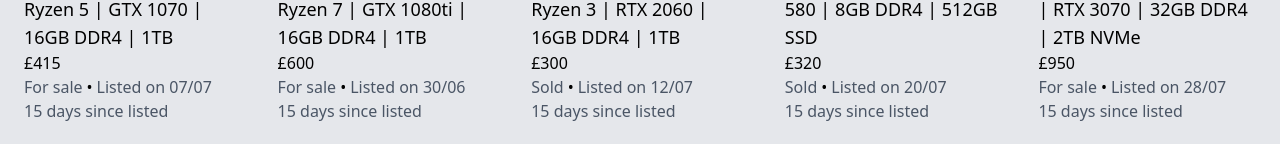
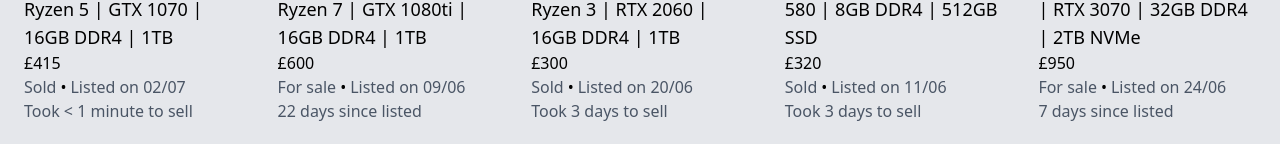
Before and after one commit to Dempsey845/pc-flipping-manager, a React (Vite) app: page / in a window 1280 px wide. Shown: the part 1265-1409 px from the top of the page. Built offline with nearby package versions, Linux system fonts and the light colour scheme.

Commit message:
Added helper functions

```diff
--- a/src/App.jsx
+++ b/src/App.jsx
@@ -1,13 +1,95 @@
+import { useEffect, useState } from "react";
 import "./App.css";
 import Analytics from "./components/Analytics";
 import Builds from "./components/Builds";
+import { getTimeDifferenceString } from "./helpers/epoch";
+import { calculateAverageTimeToSell, createBuild } from "./helpers/build";
+
+const testBuild = {
+  id: 1,
+  title: "Custom Gaming PC | Ryzen 5 | GTX 1070 | 16GB DDR4 | 1TB",
+  price: 415,
+  status: "Sold",
+  listDate: 1751448766,
+  soldDate: 1751448776, // 1749989231
+  timeSinceSold: null,
+  imageSrc:
+    "https://scontent-man2-1.xx.fbcdn.net/v/t45.5328-4/498714416_1396967997920745_3329994914885161320_n.jpg?stp=dst-jpg_p960x960_tt6&_nc_cat=105&ccb=1-7&_nc_sid=247b10&_nc_ohc=9ig94iC6KGIQ7kNvwEjNfvi&_nc_oc=AdkQvZq7ram7FEA-39bxlyv-q9ePh_yOnSkZm-Dhsh1CWhS8B6lv4PC-4Hv-nHLjwXE&_nc_zt=23&_nc_ht=scontent-man2-1.xx&_nc_gid=BZSCNvOhJq-f07EJ3_SZCA&oh=00_AfMAjSFirBCobwZSyAuwj5wq6V_zt61zxQEd_Qavk_7mUA&oe=6865A426",
+};
+
+const testBuild2 = {
+  id: 2,
+  title: "Custom Gaming PC | Ryzen 7 | GTX 1080ti | 16GB DDR4 | 1TB",
+  price: 600,
+  status: "For sale",
+  listDate: 1749439050,
+  soldDate: null, // 1749469050
+  timeSinceSold: null,
+  imageSrc:
+    "https://scontent-man2-1.xx.fbcdn.net/v/t45.5328-4/498714416_1396967997920745_3329994914885161320_n.jpg?stp=dst-jpg_p960x960_tt6&_nc_cat=105&ccb=1-7&_nc_sid=247b10&_nc_ohc=9ig94iC6KGIQ7kNvwEjNfvi&_nc_oc=AdkQvZq7ram7FEA-39bxlyv-q9ePh_yOnSkZm-Dhsh1CWhS8B6lv4PC-4Hv-nHLjwXE&_nc_zt=23&_nc_ht=scontent-man2-1.xx&_nc_gid=BZSCNvOhJq-f07EJ3_SZCA&oh=00_AfMAjSFirBCobwZSyAuwj5wq6V_zt61zxQEd_Qavk_7mUA&oe=6865A426",
+};
+
+const testBuild3 = {
+  id: 3,
+  title: "Custom Gaming PC | Ryzen 3 | RTX 2060 | 16GB DDR4 | 1TB",
+  price: 300,
+  status: "Sold",
+  listDate: 1750411655,
+  soldDate: 1750671655,
+  timeSinceSold: null,
+  imageSrc:
+    "https://scontent-man2-1.xx.fbcdn.net/v/t45.5328-4/498714416_1396967997920745_3329994914885161320_n.jpg?stp=dst-jpg_p960x960_tt6&_nc_cat=105&ccb=1-7&_nc_sid=247b10&_nc_ohc=9ig94iC6KGIQ7kNvwEjNfvi&_nc_oc=AdkQvZq7ram7FEA-39bxlyv-q9ePh_yOnSkZm-Dhsh1CWhS8B6lv4PC-4Hv-nHLjwXE&_nc_zt=23&_nc_ht=scontent-man2-1.xx&_nc_gid=BZSCNvOhJq-f07EJ3_SZCA&oh=00_AfMAjSFirBCobwZSyAuwj5wq6V_zt61zxQEd_Qavk_7mUA&oe=6865A426",
+};
+
+const testBuild4 = {
+  id: 4,
+  title: "Budget Build | i5 | RX 580 | 8GB DDR4 | 512GB SSD",
+  price: 320,
+  status: "Sold",
+  listDate: 1749647802,
+  soldDate: 1749907802,
+  timeSinceSold: null,
+  imageSrc:
+    "https://scontent-man2-1.xx.fbcdn.net/v/t45.5328-4/498714416_1396967997920745_3329994914885161320_n.jpg?stp=dst-jpg_p960x960_tt6&_nc_cat=105&ccb=1-7&_nc_sid=247b10&_nc_ohc=9ig94iC6KGIQ7kNvwEjNfvi&_nc_oc=AdkQvZq7ram7FEA-39bxlyv-q9ePh_yOnSkZm-Dhsh1CWhS8B6lv4PC-4Hv-nHLjwXE&_nc_zt=23&_nc_ht=scontent-man2-1.xx&_nc_gid=BZSCNvOhJq-f07EJ3_SZCA&oh=00_AfMAjSFirBCobwZSyAuwj5wq6V_zt61zxQEd_Qavk_7mUA&oe=6865A426",
+};
+
+const testBuild5 = {
+  id: 5,
+  title: "High-End Build | Ryzen 7 | RTX 3070 | 32GB DDR4 | 2TB NVMe",
+  price: 950,
+  status: "For sale",
+  listDate: 1750758420,
+  soldDate: null, // 1750968420
+  timeSinceSold: null,
+  imageSrc: "your-image-url.jpg",
+};
 
 function App() {
+  const [builds, setBuilds] = useState([]);
+  const [avgTTS, setAvgTTS] = useState(null);
+
+  useEffect(() => {
+    const initialBuilds = [
+      createBuild(testBuild),
+      createBuild(testBuild2),
+      createBuild(testBuild3),
+      createBuild(testBuild4),
+      createBuild(testBuild5),
+    ];
+
+    // TODO: only calculate this when a build is edited / added / deleted, save to user data and display (or when refresh stats button is pressed)
+    const tts = calculateAverageTimeToSell(initialBuilds);
+    console.log(tts.string);
+    setAvgTTS(tts);
+
+    setBuilds(initialBuilds);
+  }, []);
+
   return (
     <div className="app flex flex-col bg-gray-200 w-full h-full">
       <div className="content m-3 flex flex-col gap-15">
         <Analytics />
-        <Builds />
+        <Builds builds={builds} setBuilds={setBuilds} />
       </div>
     </div>
   );
--- a/src/components/Build.jsx
+++ b/src/components/Build.jsx
@@ -1,6 +1,6 @@
 import { useState } from "react";
 import BuildOptions from "./BuildOptions";
-import { formatEpochToDayMonth } from "../helpers/epoch";
+import { formatEpochToDayMonth, getDaysSinceEpoch } from "../helpers/epoch";
 
 function BuildImage({ build, listView, setTargetBuild, setShowMoreModal }) {
   const [hovered, setHovered] = useState(false);
@@ -45,6 +45,7 @@ export default function Build({
   const gridViewStyle = "flex flex-col max-w-64";
 
   const dayMonth = formatEpochToDayMonth(build.listDate);
+  const daysSinceListed = getDaysSinceEpoch(build.listDate);
 
   return (
     <div
@@ -68,7 +69,11 @@ export default function Build({
           <p> • </p>
           <p className="list-date note">Listed on {dayMonth}</p>
         </div>
-        <p className="days-since-listed note">15 days since listed</p>
+        <p className="days-since-listed note">
+          {build.status == "Sold"
+            ? `Took ${build.timeSinceSold.string} to sell`
+            : `${daysSinceListed} days since listed`}
+        </p>
         {listView && windowWidth >= 640 && (
           <div className="flex justify-between gap-3">
             <BuildOptions buildStatus={build.status} />
--- a/src/components/Builds.jsx
+++ b/src/components/Builds.jsx
@@ -1,50 +1,7 @@
-import { use, useEffect, useState } from "react";
+import { useEffect, useState } from "react";
 import Build from "./Build";
 import BuildOptions from "./BuildOptions";
-
-const testBuild = {
-  title: "Custom Gaming PC | Ryzen 5 | GTX 1070 | 16GB DDR4 | 1TB",
-  price: 415,
-  status: "For sale",
-  listDate: 1751923845,
-  imageSrc:
-    "https://scontent-man2-1.xx.fbcdn.net/v/t45.5328-4/498714416_1396967997920745_3329994914885161320_n.jpg?stp=dst-jpg_p960x960_tt6&_nc_cat=105&ccb=1-7&_nc_sid=247b10&_nc_ohc=9ig94iC6KGIQ7kNvwEjNfvi&_nc_oc=AdkQvZq7ram7FEA-39bxlyv-q9ePh_yOnSkZm-Dhsh1CWhS8B6lv4PC-4Hv-nHLjwXE&_nc_zt=23&_nc_ht=scontent-man2-1.xx&_nc_gid=BZSCNvOhJq-f07EJ3_SZCA&oh=00_AfMAjSFirBCobwZSyAuwj5wq6V_zt61zxQEd_Qavk_7mUA&oe=6865A426",
-};
-
-const testBuild2 = {
-  title: "Custom Gaming PC | Ryzen 7 | GTX 1080ti | 16GB DDR4 | 1TB",
-  price: 600,
-  status: "For sale",
-  listDate: 1751278023,
-  imageSrc:
-    "https://scontent-man2-1.xx.fbcdn.net/v/t45.5328-4/498714416_1396967997920745_3329994914885161320_n.jpg?stp=dst-jpg_p960x960_tt6&_nc_cat=105&ccb=1-7&_nc_sid=247b10&_nc_ohc=9ig94iC6KGIQ7kNvwEjNfvi&_nc_oc=AdkQvZq7ram7FEA-39bxlyv-q9ePh_yOnSkZm-Dhsh1CWhS8B6lv4PC-4Hv-nHLjwXE&_nc_zt=23&_nc_ht=scontent-man2-1.xx&_nc_gid=BZSCNvOhJq-f07EJ3_SZCA&oh=00_AfMAjSFirBCobwZSyAuwj5wq6V_zt61zxQEd_Qavk_7mUA&oe=6865A426",
-};
-
-const testBuild3 = {
-  title: "Custom Gaming PC | Ryzen 3 | RTX 2060 | 16GB DDR4 | 1TB",
-  price: 300,
-  status: "Sold",
-  listDate: 1752309501,
-  imageSrc:
-    "https://scontent-man2-1.xx.fbcdn.net/v/t45.5328-4/498714416_1396967997920745_3329994914885161320_n.jpg?stp=dst-jpg_p960x960_tt6&_nc_cat=105&ccb=1-7&_nc_sid=247b10&_nc_ohc=9ig94iC6KGIQ7kNvwEjNfvi&_nc_oc=AdkQvZq7ram7FEA-39bxlyv-q9ePh_yOnSkZm-Dhsh1CWhS8B6lv4PC-4Hv-nHLjwXE&_nc_zt=23&_nc_ht=scontent-man2-1.xx&_nc_gid=BZSCNvOhJq-f07EJ3_SZCA&oh=00_AfMAjSFirBCobwZSyAuwj5wq6V_zt61zxQEd_Qavk_7mUA&oe=6865A426",
-};
-
-const testBuild4 = {
-  title: "Budget Build | i5 | RX 580 | 8GB DDR4 | 512GB SSD",
-  price: 320,
-  status: "Sold",
-  listDate: 1753047122,
-  imageSrc:
-    "https://scontent-man2-1.xx.fbcdn.net/v/t45.5328-4/498714416_1396967997920745_3329994914885161320_n.jpg?stp=dst-jpg_p960x960_tt6&_nc_cat=105&ccb=1-7&_nc_sid=247b10&_nc_ohc=9ig94iC6KGIQ7kNvwEjNfvi&_nc_oc=AdkQvZq7ram7FEA-39bxlyv-q9ePh_yOnSkZm-Dhsh1CWhS8B6lv4PC-4Hv-nHLjwXE&_nc_zt=23&_nc_ht=scontent-man2-1.xx&_nc_gid=BZSCNvOhJq-f07EJ3_SZCA&oh=00_AfMAjSFirBCobwZSyAuwj5wq6V_zt61zxQEd_Qavk_7mUA&oe=6865A426",
-};
-
-const testBuild5 = {
-  title: "High-End Build | Ryzen 7 | RTX 3070 | 32GB DDR4 | 2TB NVMe",
-  price: 950,
-  status: "For sale",
-  listDate: 1753684810,
-  imageSrc: "your-image-url.jpg",
-};
+import { getTimeDifferenceString } from "../helpers/epoch";
 
 function BuildsHeader({
   searchInput,
@@ -133,7 +90,7 @@ function MoreModal({ setShowModal, targetBuild }) {
   );
 }
 
-export default function Builds() {
+export default function Builds({ builds, setBuilds }) {
   const [listView, setListView] = useState(false);
   const [searchInput, setSearchInput] = useState("");
 
@@ -143,6 +100,8 @@ export default function Builds() {
   const { windowWidth, windowHeight } = useWindowSize();
 
   const [wasGrid, setWasGrid] = useState(false);
+
+  const [filteredBuilds, setFilteredBuilds] = useState([]);
 
   useEffect(() => {
     if (windowWidth < 640) {
@@ -154,16 +113,18 @@ export default function Builds() {
     }
   }, [windowWidth]);
 
+  useEffect(() => {
+    setFilteredBuilds(
+      builds.filter((build) =>
+        build.title.toLowerCase().includes(searchInput.toLowerCase())
+      )
+    );
+  }, [searchInput, builds]);
+
   const listViewStyle =
     "flex flex-col items-center justify-center w-full gap-3 max-w-156";
   const gridViewStyle =
     "grid grid-cols-1 sm:grid-cols-2 md:grid-cols-3 xl:grid-cols-5 gap-3 items-baseline justify-center";
-
-  const allBuilds = [testBuild, testBuild2, testBuild3, testBuild4, testBuild5];
-
-  const filteredBuilds = allBuilds.filter((build) =>
-    build.title.toLowerCase().includes(searchInput.toLowerCase())
-  );
 
   return (
     <>
@@ -180,11 +141,11 @@ export default function Builds() {
         />
 
         <div className={`builds ${listView ? listViewStyle : gridViewStyle}`}>
-          {filteredBuilds.length > 0 ? (
-            filteredBuilds.map((build, index) => (
+          {filteredBuilds && filteredBuilds.length > 0 ? (
+            filteredBuilds.map((build) => (
               <Build
-                key={index}
-                id={build.price + index}
+                key={build.id}
+                id={build.id}
                 build={build}
                 listView={listView}
                 windowWidth={windowWidth}
--- /dev/null
+++ b/src/helpers/analytics.js
@@ -0,0 +1,32 @@
+import { getTimeDifferenceString } from "./epoch";
+
+export function calculateAverageTimeToSell(builds) {
+  const timeDiffsInSeconds = [];
+
+  const processedBuilds = builds.map((build) => {
+    if (build.status === "Sold" && build.soldDate && build.listDate) {
+      const listEpoch = new Date(build.listDate).getTime();
+      const soldEpoch = new Date(build.soldDate).getTime();
+
+      const timeSinceSold = getTimeDifferenceString(listEpoch, soldEpoch);
+      timeDiffsInSeconds.push((soldEpoch - listEpoch) / 1000);
+
+      return {
+        ...build,
+        timeSinceSold,
+      };
+    }
+
+    return build;
+  });
+
+  if (timeDiffsInSeconds.length > 0) {
+    const totalSeconds = timeDiffsInSeconds.reduce((sum, s) => sum + s, 0);
+    const avgSeconds = totalSeconds / timeDiffsInSeconds.length;
+    const avgTime = getTimeDifferenceString(0, avgSeconds * 1000);
+
+    return { processedBuilds, avgTime };
+  } else {
+    return { processedBuilds, avgTime: null };
+  }
+}
--- /dev/null
+++ b/src/helpers/build.js
@@ -0,0 +1,58 @@
+import { getTimeDifferenceString } from "./epoch";
+
+// Calculates time since sold for a single build using epoch milliseconds
+export function calculateTimeSinceSold(build) {
+  if (build.status === "Sold" && build.soldDate && build.listDate) {
+    const listEpoch = build.listDate;
+    const soldEpoch = build.soldDate;
+
+    const seconds = (soldEpoch - listEpoch) / 1000;
+    const timeSinceSold = getTimeDifferenceString(listEpoch, soldEpoch);
+
+    return {
+      ...build,
+      timeSinceSold,
+      timeSinceSoldSeconds: seconds,
+    };
+  }
+
+  return build;
+}
+
+function processBuildData(build) {
+  return calculateTimeSinceSold(build);
+}
+
+export function createBuild(buildData) {
+  const defaultBuild = {
+    id: null,
+    title: "",
+    price: 0,
+    status: "Available",
+    listDate: null,
+    soldDate: null,
+    imageSrc: "",
+    timeSinceSold: null,
+    timeSinceSoldSeconds: null,
+  };
+
+  const completeBuild = { ...defaultBuild, ...buildData };
+
+  return processBuildData(completeBuild);
+}
+
+export function calculateAverageTimeToSell(builds) {
+  const soldBuilds = builds.filter(
+    (b) => b.status === "Sold" && b.timeSinceSoldSeconds != null
+  );
+
+  if (soldBuilds.length === 0) return null;
+
+  const totalSeconds = soldBuilds.reduce(
+    (sum, b) => sum + b.timeSinceSoldSeconds,
+    0
+  );
+
+  const avgSeconds = totalSeconds / soldBuilds.length;
+  return getTimeDifferenceString(0, avgSeconds * 1000);
+}
--- a/src/helpers/epoch.js
+++ b/src/helpers/epoch.js
@@ -17,3 +17,39 @@ export function formatEpochToFullString(epoch) {
     minute: "2-digit",
   });
 }
+
+// Calculates how many full days have passed since the given epoch (in seconds)
+export function getDaysSinceEpoch(pastEpoch) {
+  const now = Math.floor(Date.now() / 1000); // current time in seconds
+  const secondsInDay = 86400;
+  const diffInSeconds = now - pastEpoch;
+  return Math.floor(diffInSeconds / secondsInDay);
+}
+
+export function getTimeDifferenceString(epoch1, epoch2) {
+  const diffSeconds = Math.abs(epoch2 - epoch1);
+
+  const minutes = Math.floor(diffSeconds / 60);
+  const hours = Math.floor(diffSeconds / 3600);
+  const days = Math.floor(diffSeconds / 86400);
+
+  const time = {
+    seconds: diffSeconds,
+    minutes: minutes,
+    hours: hours,
+    days: days,
+    string: "",
+  };
+
+  if (days >= 1) {
+    time.string = `${days} day${days === 1 ? "" : "s"}`;
+  } else if (hours >= 1) {
+    time.string = `${hours} hour${hours === 1 ? "" : "s"}`;
+  } else if (minutes >= 1) {
+    time.string = `${minutes} minute${minutes === 1 ? "" : "s"}`;
+  } else {
+    time.string = "< 1 minute";
+  }
+
+  return time;
+}
```
